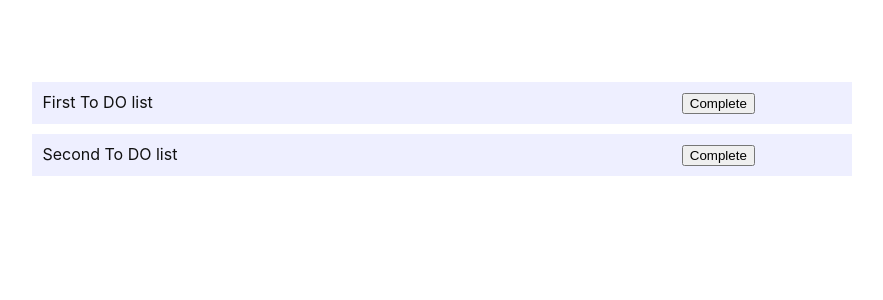
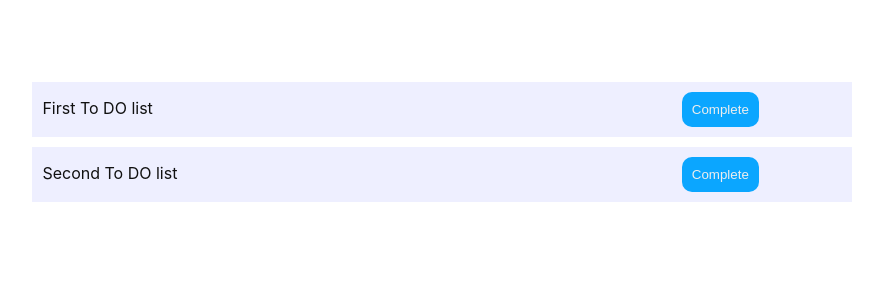
Before and after one commit to ReactorboY/Programming-News, a React (Create React App) app: page / in a window 1280 px wide. Shown: the top 300 px of the page, without its empty margins (198-1081 px from the left). Built offline with nearby package versions, Linux system fonts and the light colour scheme.

Commit message:
to do delted added updae #3

```diff
--- a/src/App.css
+++ b/src/App.css
@@ -21,3 +21,8 @@ main > div {
   padding: 10px;
   margin: 10px 0;
 }
+
+button {
+  padding: 10px;
+  border: none;
+}
--- a/src/App.js
+++ b/src/App.js
@@ -20,7 +20,14 @@ class App extends PureComponent {
         this.state = {
             list,
         }
+        this.onClickMe = this.onClickMe.bind(this)
     }
+
+    onClickMe(id) {
+        const updatedList = this.state.list.filter(item => item.id !== id)
+        this.setState({list:updatedList})
+    }
+
     render() {
         return (
             <main>
@@ -31,7 +38,8 @@ class App extends PureComponent {
                                 <span>{item.title} </span>
                             </div>
                             <span>
-                                <button onClick={this.onClickMe} type="button">Complete</button>
+                                <button style={{background:'#0ba6ff',borderRadius:'10px',color:'#eee'}}
+                                 onClick={() => this.onClickMe(item.id)} type="button">Complete</button>
                             </span>
                         </div>
                         )}
```
